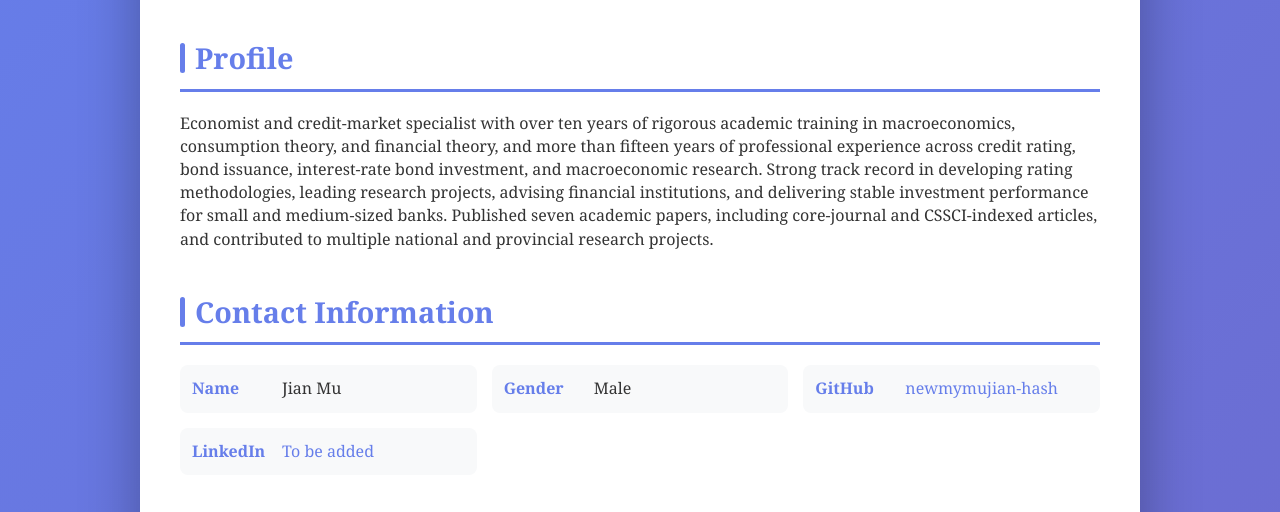
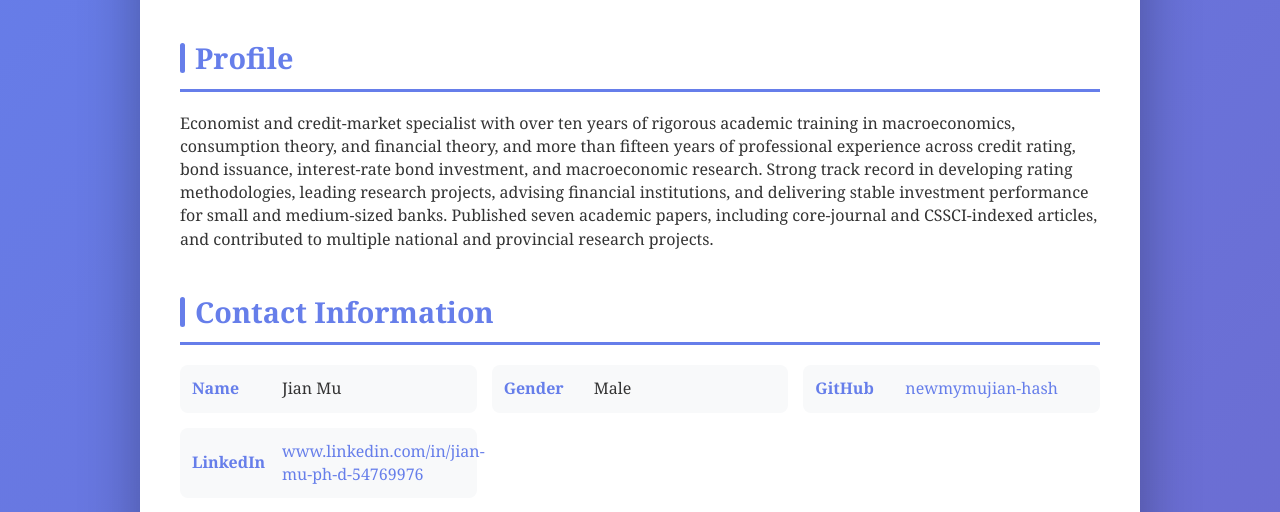
Before and after one commit to newmymujian-hash/newmymujian-hash.github.io, a plain HTML site: page index.html in a window 1280 px wide. Shown: the part 199-711 px from the top of the page. Drawn offline with Linux system fonts and the light colour scheme.

Commit message:
增加地址

```diff
--- a/index.html
+++ b/index.html
@@ -296,7 +296,8 @@
                     </div>
                     <div class="contact-item">
                         <strong>LinkedIn</strong>
-                        <a href="#" target="_blank">To be added</a>
+                        <a href="https://www.linkedin.com/in/jian-mu-ph-d-54769976"
+                            target="_blank">www.linkedin.com/in/jian-mu-ph-d-54769976</a>
                     </div>
                 </div>
             </section>
```
